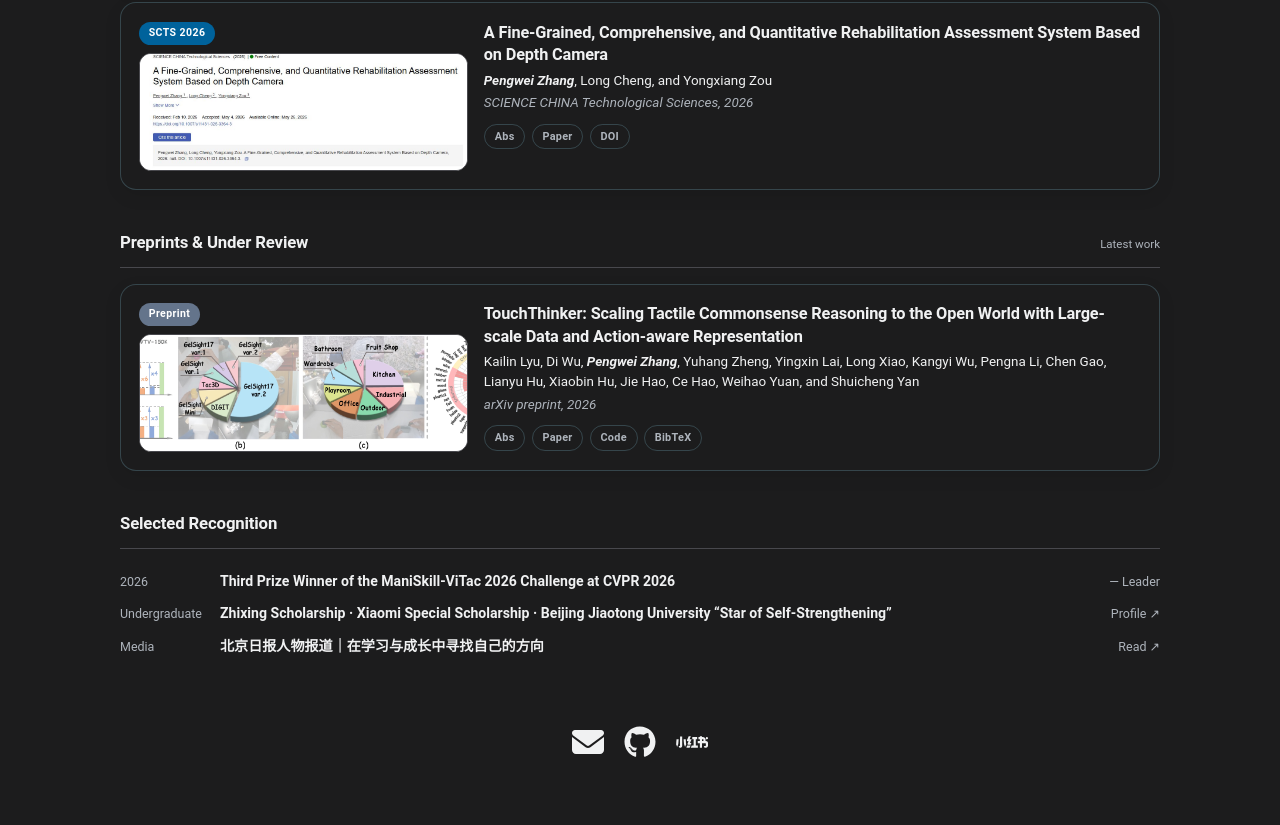
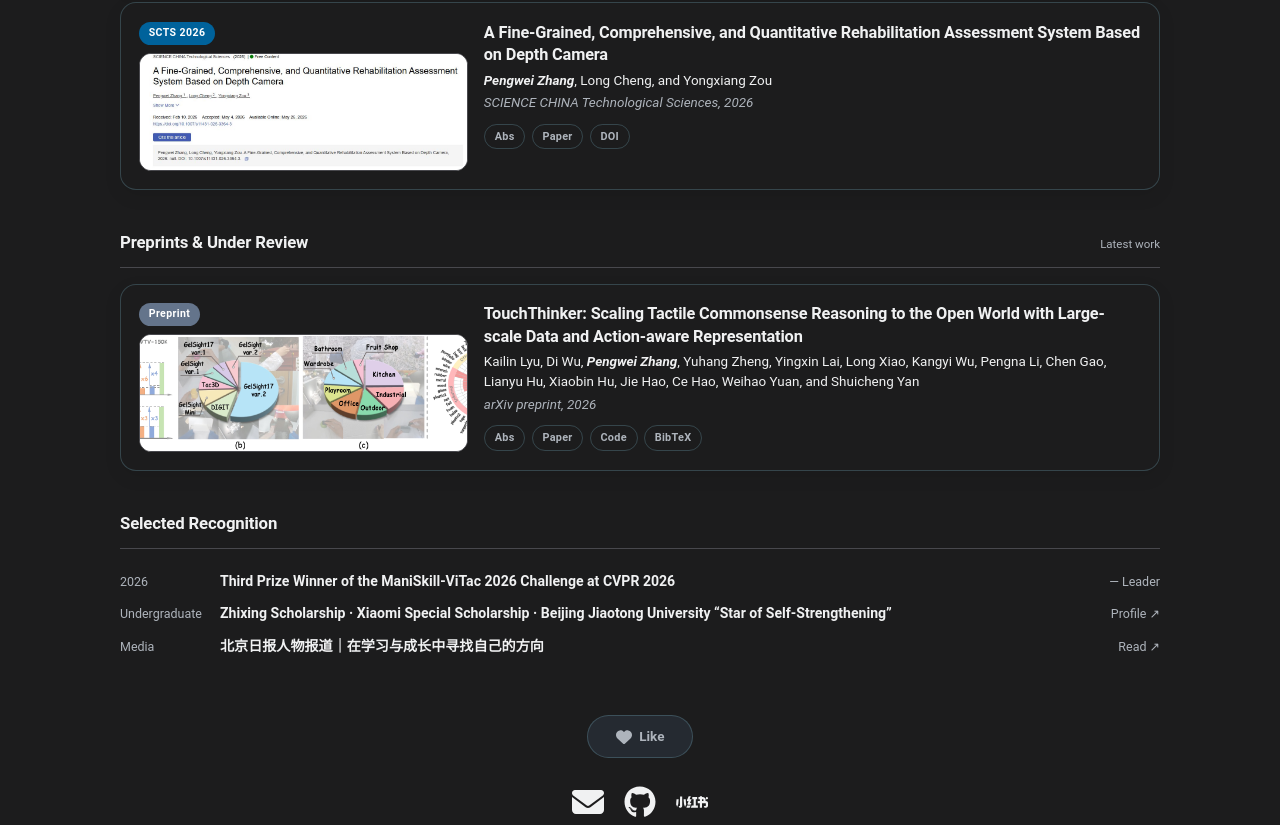
Before and after one commit to Awilekong/Awilekong.github.io, a Next.js app: page / in a window 1280 px wide. Shown: the part 1207-2032 px from the top of the page. Before the commit the page ends 1971 px from the top, so only its background shows below. Built offline with nearby package versions, Linux system fonts and the light colour scheme; no server answers.

Commit message:
Add persistent animated like interaction

```diff
--- /dev/null
+++ b/app/LikeButton.tsx
@@ -0,0 +1,63 @@
+"use client";
+
+import { useEffect, useState } from "react";
+import { FaHeart } from "react-icons/fa6";
+
+const LIKE_STORAGE_KEY = "pengwei-homepage-liked";
+
+export default function LikeButton() {
+  const [liked, setLiked] = useState(false);
+  const [burst, setBurst] = useState(0);
+
+  useEffect(() => {
+    let frame = 0;
+
+    if (window.localStorage.getItem(LIKE_STORAGE_KEY) === "true") {
+      frame = window.requestAnimationFrame(() => setLiked(true));
+    }
+
+    return () => {
+      if (frame) {
+        window.cancelAnimationFrame(frame);
+      }
+    };
+  }, []);
+
+  function handleLike() {
+    if (liked) {
+      return;
+    }
+
+    setLiked(true);
+    setBurst((currentBurst) => currentBurst + 1);
+    window.localStorage.setItem(LIKE_STORAGE_KEY, "true");
+  }
+
+  return (
+    <div className="like-control">
+      <button
+        className={`like-button${liked ? " is-liked" : ""}`}
+        type="button"
+        onClick={handleLike}
+        aria-pressed={liked}
+        title={liked ? "Thank you for the encouragement" : "Like this page"}
+      >
+        <span className="like-button-icon" aria-hidden="true">
+          <FaHeart />
+        </span>
+        <span>{liked ? "Liked" : "Like"}</span>
+        {burst > 0 ? (
+          <span
+            className="like-button-burst"
+            key={`like-burst-${burst}`}
+            aria-hidden="true"
+          >
+            {Array.from({ length: 8 }, (_, index) => (
+              <span className="like-button-spark" key={index} />
+            ))}
+          </span>
+        ) : null}
+      </button>
+    </div>
+  );
+}
--- a/app/globals.css
+++ b/app/globals.css
@@ -519,9 +519,181 @@ img {
   color: var(--accent);
 }
 
+.like-control {
+  display: flex;
+  margin-top: 3.25rem;
+  justify-content: center;
+}
+
+.like-button {
+  position: relative;
+  display: inline-flex;
+  min-width: 6.6rem;
+  min-height: 2.7rem;
+  padding: 0.55rem 1.05rem;
+  overflow: visible;
+  border: 1px solid var(--card-border);
+  border-radius: 999px;
+  background: var(--surface);
+  box-shadow: 0 8px 24px transparent;
+  color: var(--text-light);
+  font: inherit;
+  font-size: 0.84rem;
+  font-weight: 650;
+  cursor: pointer;
+  align-items: center;
+  justify-content: center;
+  gap: 0.48rem;
+  transition:
+    color 180ms ease,
+    border-color 180ms ease,
+    box-shadow 180ms ease,
+    transform 180ms ease;
+}
+
+.like-button:hover,
+.like-button:focus-visible {
+  border-color: color-mix(in srgb, #ef6680 70%, var(--card-border));
+  box-shadow: 0 10px 26px color-mix(in srgb, #ef6680 16%, transparent);
+  color: #ef6680;
+  outline: none;
+  transform: translateY(-1px);
+}
+
+.like-button:focus-visible {
+  box-shadow:
+    0 0 0 3px color-mix(in srgb, #ef6680 24%, transparent),
+    0 10px 26px color-mix(in srgb, #ef6680 16%, transparent);
+}
+
+.like-button.is-liked {
+  border-color: color-mix(in srgb, #ef6680 52%, var(--card-border));
+  background: color-mix(in srgb, #ef6680 9%, var(--surface));
+  color: #ef6680;
+}
+
+.like-button-icon {
+  display: inline-flex;
+  width: 1rem;
+  height: 1rem;
+  align-items: center;
+  justify-content: center;
+}
+
+.like-button-icon svg {
+  width: 100%;
+  height: 100%;
+}
+
+.like-button.is-liked .like-button-icon {
+  animation: like-heart-pop 620ms cubic-bezier(0.2, 0.9, 0.3, 1.35);
+}
+
+.like-button-burst {
+  position: absolute;
+  inset: 50% auto auto 50%;
+  width: 0;
+  height: 0;
+  pointer-events: none;
+}
+
+.like-button-burst::before {
+  position: absolute;
+  width: 1.5rem;
+  height: 1.5rem;
+  border: 1px solid #ef6680;
+  border-radius: 50%;
+  content: "";
+  opacity: 0;
+  transform: translate(-50%, -50%) scale(0.35);
+  animation: like-ring 680ms ease-out forwards;
+}
+
+.like-button-spark {
+  --spark-angle: 0deg;
+  --spark-distance: 2rem;
+  position: absolute;
+  width: 0.3rem;
+  height: 0.3rem;
+  margin: -0.15rem;
+  border-radius: 50%;
+  background: #ef6680;
+  opacity: 0;
+  transform: rotate(var(--spark-angle)) translateX(0) scale(0.4);
+  animation: like-spark 680ms ease-out forwards;
+}
+
+.like-button-spark:nth-child(2) {
+  --spark-angle: 45deg;
+  --spark-distance: 2.35rem;
+}
+
+.like-button-spark:nth-child(3) {
+  --spark-angle: 90deg;
+}
+
+.like-button-spark:nth-child(4) {
+  --spark-angle: 135deg;
+  --spark-distance: 2.35rem;
+}
+
+.like-button-spark:nth-child(5) {
+  --spark-angle: 180deg;
+}
+
+.like-button-spark:nth-child(6) {
+  --spark-angle: 225deg;
+  --spark-distance: 2.35rem;
+}
+
+.like-button-spark:nth-child(7) {
+  --spark-angle: 270deg;
+}
+
+.like-button-spark:nth-child(8) {
+  --spark-angle: 315deg;
+  --spark-distance: 2.35rem;
+}
+
+@keyframes like-heart-pop {
+  0% {
+    transform: scale(0.7);
+  }
+  45% {
+    transform: scale(1.45) rotate(-8deg);
+  }
+  72% {
+    transform: scale(0.92) rotate(4deg);
+  }
+  100% {
+    transform: scale(1);
+  }
+}
+
+@keyframes like-ring {
+  10% {
+    opacity: 0.75;
+  }
+  100% {
+    opacity: 0;
+    transform: translate(-50%, -50%) scale(3.1);
+  }
+}
+
+@keyframes like-spark {
+  12% {
+    opacity: 0.95;
+  }
+  100% {
+    opacity: 0;
+    transform: rotate(var(--spark-angle))
+      translateX(var(--spark-distance)) scale(0.05);
+  }
+}
+
 .social-links {
   display: flex;
-  margin-top: 3.5rem;
+  margin-top: 1.35rem;
   justify-content: center;
   gap: 0.45rem;
 }
@@ -714,6 +886,8 @@ img {
   *,
   *::before,
   *::after {
+    animation-duration: 0.01ms !important;
+    animation-iteration-count: 1 !important;
     transition-duration: 0.01ms !important;
   }
 }
--- a/app/page.tsx
+++ b/app/page.tsx
@@ -1,5 +1,6 @@
 import { FaEnvelope, FaGithub } from "react-icons/fa6";
 import { SiXiaohongshu } from "react-icons/si";
+import LikeButton from "./LikeButton";
 
 const publications = {
   accepted: [
@@ -390,6 +391,8 @@ export default function Home() {
           </ul>
         </section>
 
+        <LikeButton />
+
         <div className="social-links" aria-label="Social profiles">
           <a
             className="email-icon"
```
Also changed, not shown: 1 other file (tests, documents, lock files or other folders).
